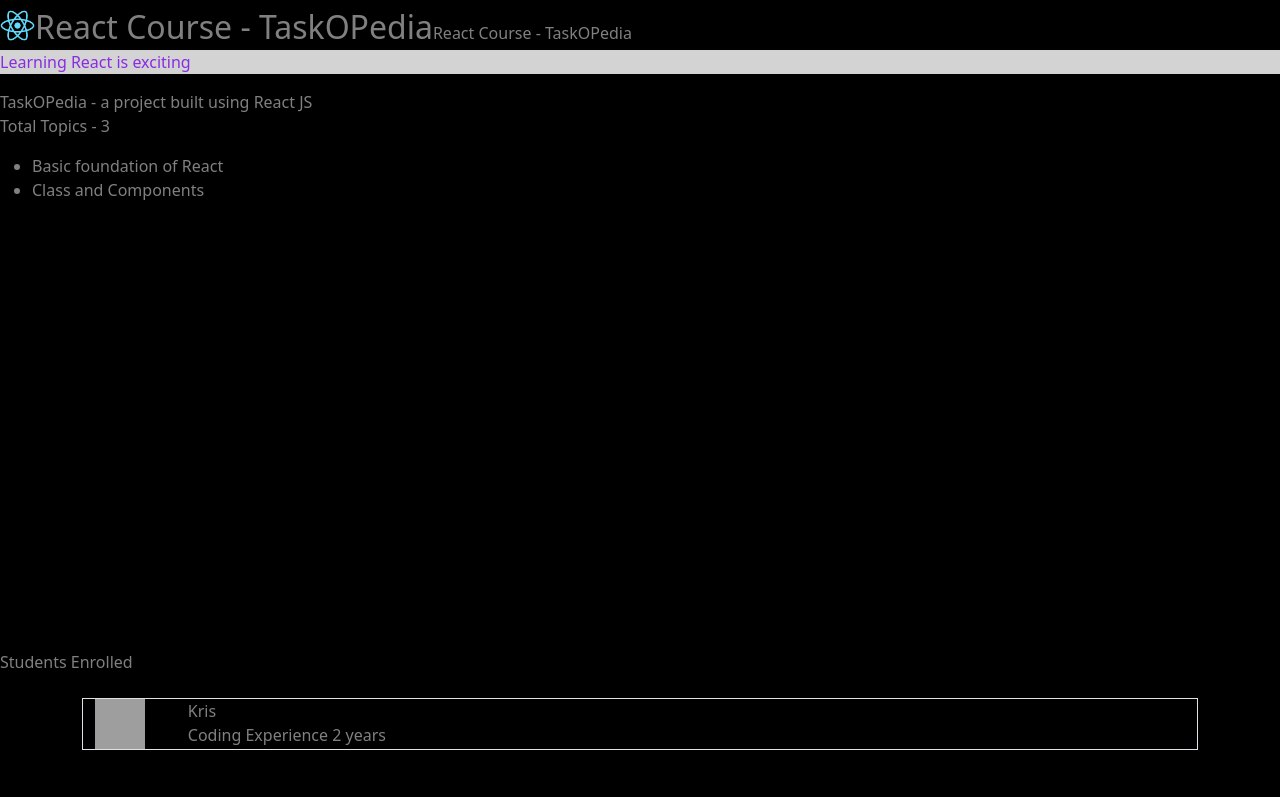
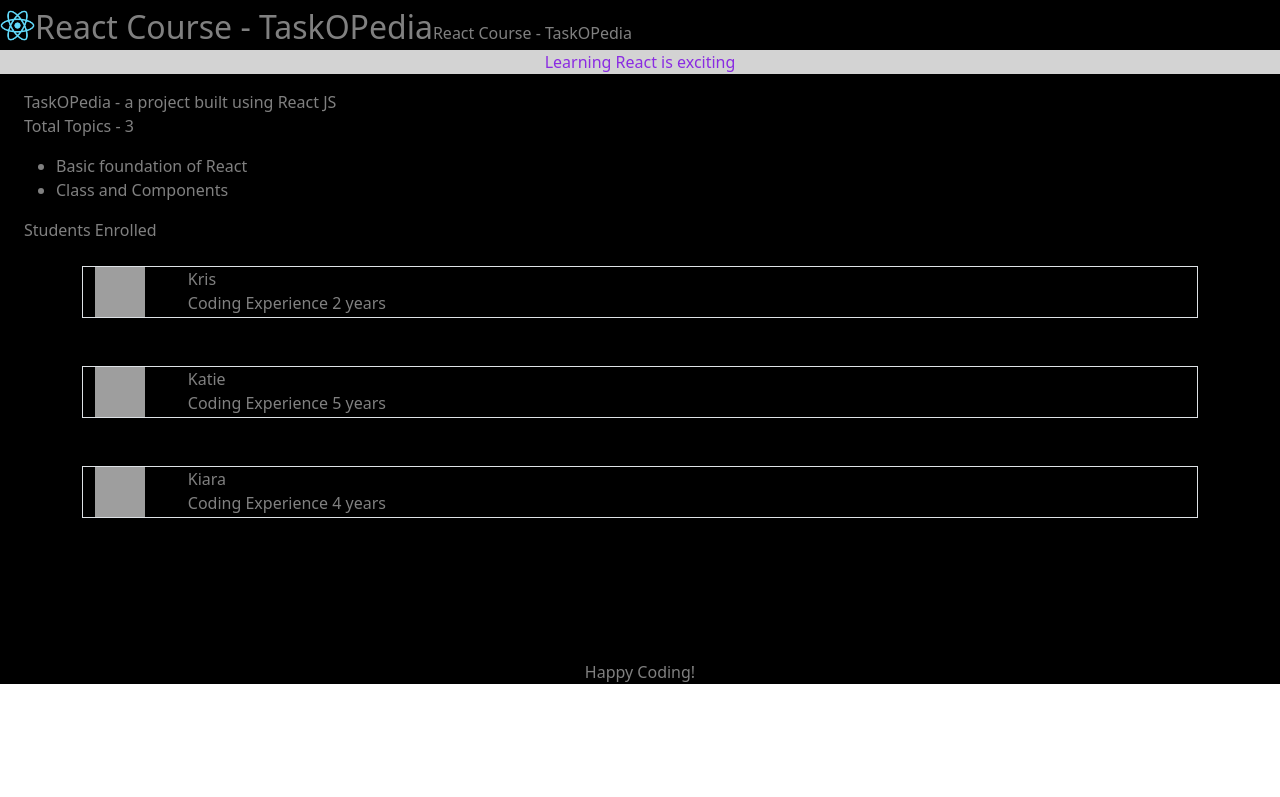
Before and after one commit to RamyaaU/React, a React (Create React App) app in the folder Sample/taskopedia/: page / in a window 1280 px wide. Shown: the top 797 px of the page. Built offline with nearby package versions, Linux system fonts and the light colour scheme; grey boxes are pictures that could not be loaded.

Commit message:
segregated everything as component

```diff
--- a/Sample/taskopedia/src/header.jsx
+++ b/Sample/taskopedia/src/Layout/Header.jsx
@@ -1,5 +1,4 @@
-import logo from './images/reactimg.png';
-
+import logo from '../images/reactimg.png';
 
   // MainHeader Component
   function MainHeader() {
@@ -14,7 +13,7 @@
 
   // SubHeader Component
   function SubHeader() {
-    return <p style={subHeaderStyle}>Learning React is exciting</p>;
+    return <p style={subHeaderStyle} className='text-center'>Learning React is exciting</p>;
   }
 
   // Header Component (Parent)
--- a/Sample/taskopedia/src/MainBody.jsx
+++ b/Sample/taskopedia/src/MainBody.jsx
@@ -1,3 +1,4 @@
+import Student from './Student';
 
 // MainBody Component
 export default function MainBody() {
@@ -15,6 +16,10 @@
           <li>Basic foundation of React</li>
           <li>Class and Components</li>
         </ul>
+          <div className="container row">Students Enrolled</div>
+          <Student fullName="Kris" progExp={2}/>
+          <Student fullName="Katie" progExp={5} />
+          <Student fullName="Kiara" progExp={4}/>
       </div>
     );
   }
--- a/Sample/taskopedia/src/index.js
+++ b/Sample/taskopedia/src/index.jsx
@@ -1,9 +1,9 @@
 import React from 'react';
 import ReactDOM from 'react-dom/client';
 import "./CSS/style.css";
-import Header from './Header';
-import Student from './Student';
-import Footer  from './footer';
+import Header from './Layout/Header';
+
+import Footer from './Layout/Footer';
 import MainBody from './MainBody';
 
 const root = ReactDOM.createRoot(document.getElementById('root'));
@@ -12,11 +12,9 @@
 root.render(
   <div style={{backgroundColor : "black", color : "grey"}}>
     <Header />
+    <div className='px-4'>
     <MainBody />
-    <div className="container row">Students Enrolled</div>
-    <Student fullName="Kris" progExp={2}/>
-    <Student fullName="Katie" progExp={5} />
-    <Student fullName="Kiara" progExp={4}/>
+    </div>
     <Footer />
   </div>
 );
```
Also changed, not shown: Sample/taskopedia/src/Layout/Footer.jsx (renamed from Sample/taskopedia/src/footer.jsx).
